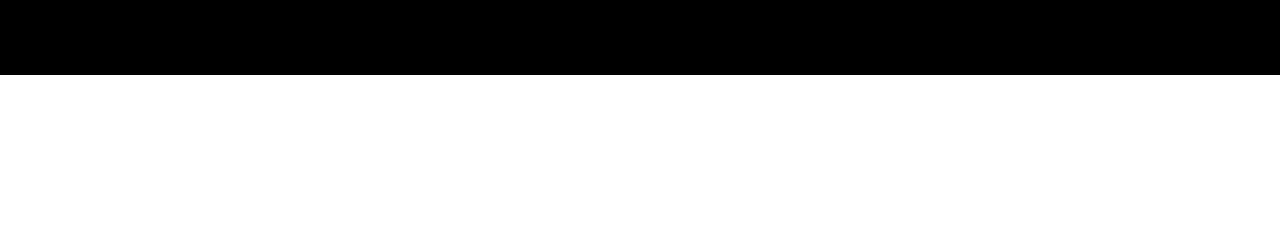
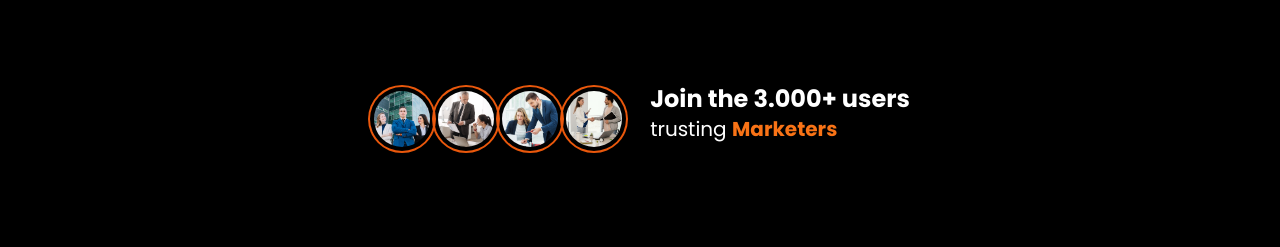
Before and after one commit to saim-alam1/digital-marketing-webpage, a plain HTML site: page index.html in a window 1280 px wide. Shown: the part 881-1128 px from the top of the page. Before the commit the page ends 956 px from the top, so only its background shows below. Drawn offline with nearby package versions, Linux system fonts and the light colour scheme.

Commit message:
Sponsours Section Avatar Fixed

```diff
--- a/index.html
+++ b/index.html
@@ -286,6 +286,23 @@
           </div>
         </div>
       </section>
+
+      <!-- Sponsours Section -->
+      <section class="pb-24">
+        <div class="flex items-center justify-center gap-6">
+          <!-- Avatar Images -->
+          <div class="mt-3 hidden md:flex">
+            <img class="inline-block h-16 w-16 rounded-full ring-2 ring-orange-600 p-1" src="images/team5.png" alt="" />
+            <img class="inline-block h-16 w-16 rounded-full ring-2 ring-orange-600 p-1" src="images/team6.png" alt="" />
+            <img class="inline-block h-16 w-16 rounded-full ring-2 ring-orange-600 p-1" src="images/team7.png" alt="" />
+            <img class="inline-block h-16 w-16 rounded-full ring-2 ring-orange-600 p-1" src="images/team8.png" alt="" />
+          </div>
+          <div class="text-center mt-9 md:text-left md:mt-0">
+            <h4 class="text-2xl font-bold">Join the 3.000+ users</h4>
+            <p class="text-xl">trusting <span class="font-bold text-orange-500">Marketers</span></p>
+          </div>
+        </div>
+      </section>
     </main>
   </header>
 </body>
```
Also changed, not shown: images/team5.png (added), images/team6.png (added), images/team7.png (added), images/team8.png (added).
